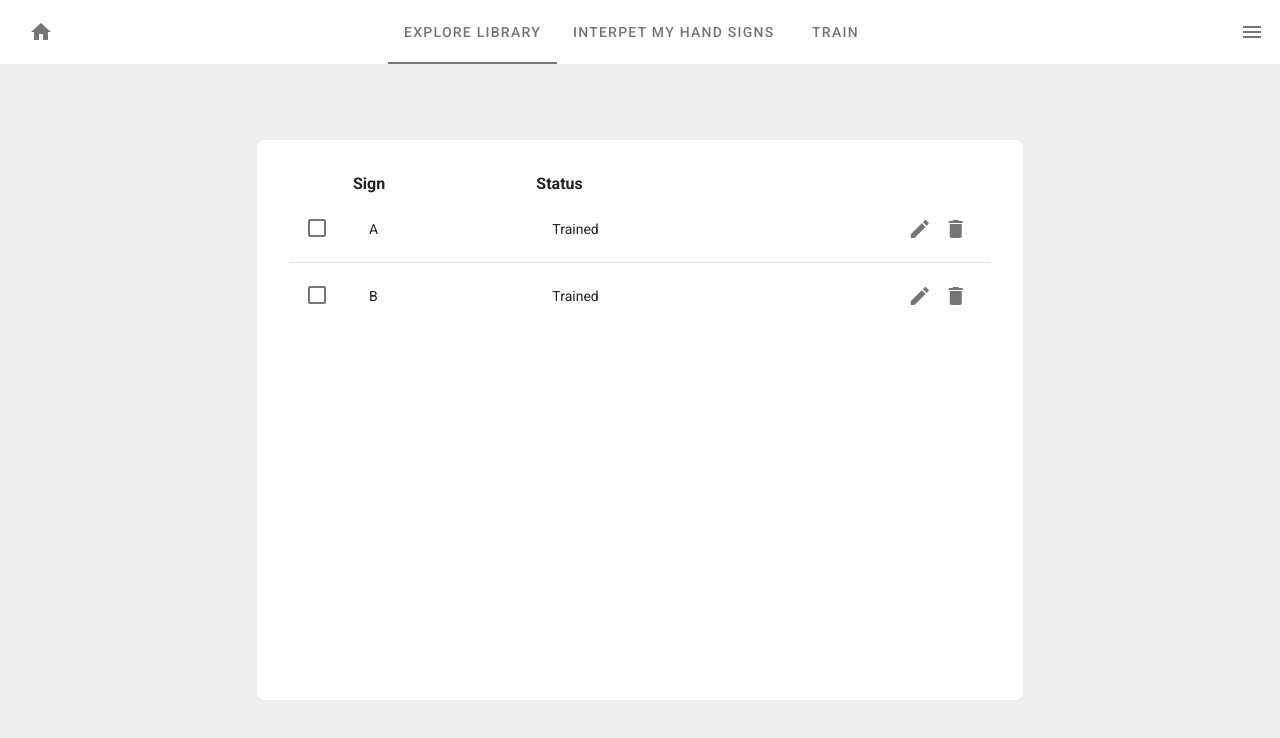
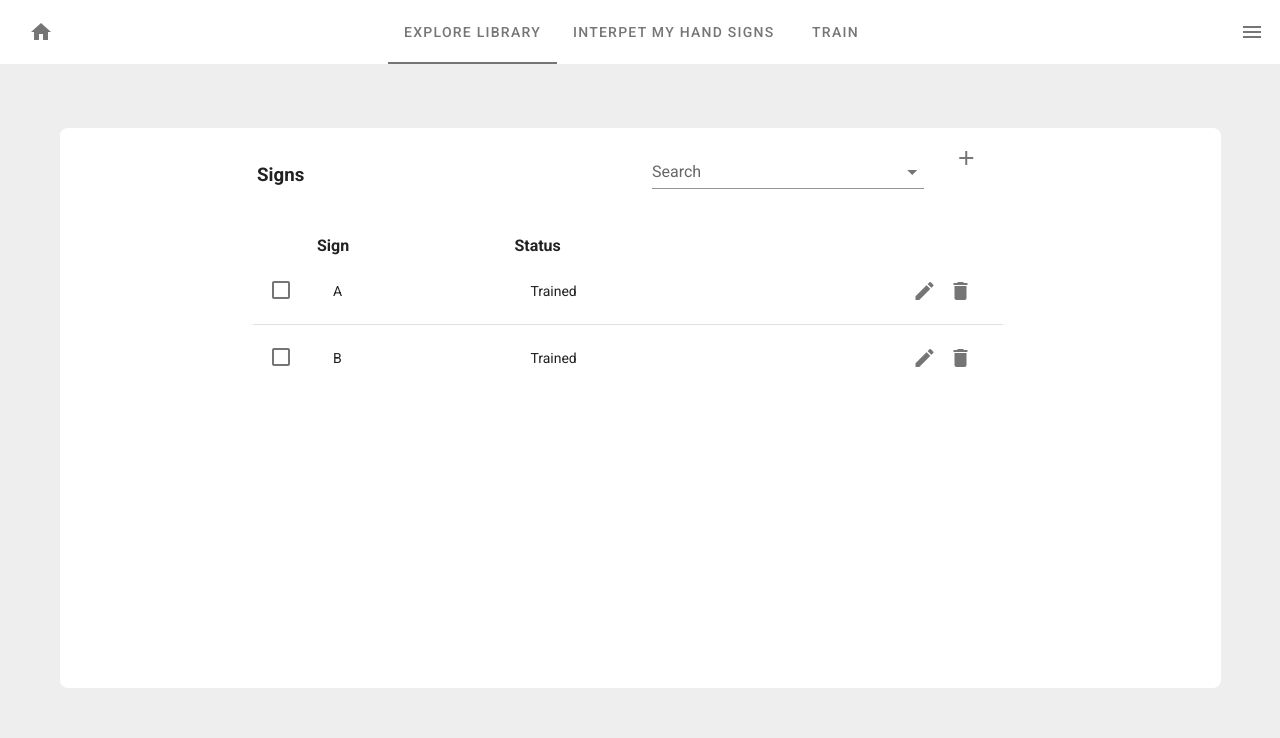
Before and after one commit to jhkritz/sign-language-api, a Vue app in the folder frontend/: page /library in a window 1280 px wide. Shown: the top 738 px of the page. Built offline with nearby package versions, Linux system fonts and the light colour scheme; no server answers; what vue-auth would draw is missing.

Commit message:
Added the event handler that navigates to the sign upload page.

```diff
--- a/frontend/src/views/explore-library.vue
+++ b/frontend/src/views/explore-library.vue
@@ -15,9 +15,24 @@
         </v-app-bar>
         <v-main class="grey lighten-3">
             <v-container>
-                <v-row class="justify-center align-center">
-                    <v-col cols="12" sm="8">
-                        <v-sheet min-height="70vh" rounded="lg" class="pa-8">
+                <v-sheet id='sheet' min-height="70vh" rounded="lg">
+                    <v-row>
+                        <v-col cols='2' />
+                        <v-col id='col' cols="3">
+                            <h3>Signs</h3>
+                        </v-col>
+                        <v-col cols='1' />
+                        <v-col id='col' cols="3">
+                            <v-autocomplete label='Search' />
+                        </v-col>
+                        <v-col cols='1'>
+                            <v-btn icon @click.stop='() => navigate("library/addsign")'>
+                                <v-icon>mdi-plus</v-icon>
+                            </v-btn>
+                        </v-col>
+                    </v-row>
+                    <v-row id='row'>
+                        <v-col cols="12" sm="8">
                             <v-simple-table>
                                 <thead>
                                     <th id='checkbox' />
@@ -47,14 +62,46 @@
                                     </tr>
                                 </tbody>
                             </v-simple-table>
-                        </v-sheet>
-                    </v-col>
-                </v-row>
+                        </v-col>
+                    </v-row>
+                </v-sheet>
             </v-container>
         </v-main>
     </v-app>
 </template>
 <style>
+    #col {
+        justify-content: center;
+        align-content: center;
+    }
+
+    #searchBar {
+        justify-content: center;
+        align-content: center;
+        padding: 8;
+        box-sizing: border-box;
+    }
+
+    #sheet {
+        width: 100%;
+    }
+
+    #toolRow {
+        padding: 8;
+        box-sizing: border-box;
+    }
+
+    #headingCol {
+        align-content: center;
+        justify-content: center;
+    }
+
+    #row {
+        width: 100%;
+        align-content: center;
+        justify-content: center;
+    }
+
     #homeButton {
         margin: 1%;
         margin-left: 1px;
```
